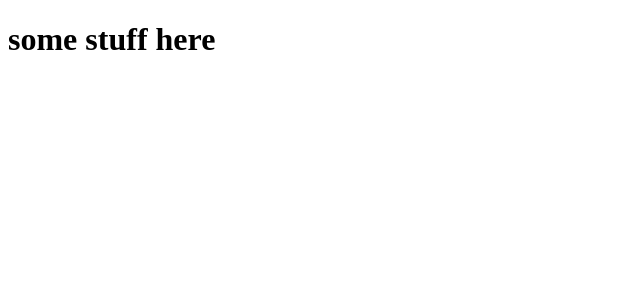
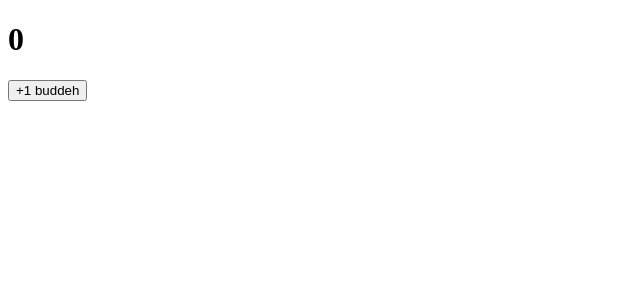
Before and after one commit to svhong/projectplayground, a React (Create React App) app: page / in a window 1280 px wide. Shown: the top 300 px of the page, without its empty margins (0-640 px from the left). Built offline with nearby package versions, Linux system fonts and the light colour scheme.

Commit message:
created a counter using onclick handler

```diff
--- a/src/App.js
+++ b/src/App.js
@@ -15,10 +15,29 @@ import React from "react";
 // }
 
 class App extends React.Component {
-    render () {
-        return <div>
-            <h1>some stuff here</h1>
-        </div>
+    constructor() {
+        super()
+        this.state = {
+            counter: 0
+        }
+        this.handleClick = this.handleClick.bind(this);
+    }
+
+    handleClick = () => {
+        this.setState((prevState) => {
+            return {
+                counter: prevState.counter + 1
+            }
+        })
+    }
+
+    render() {
+        return (
+            <div>
+                <h1>{this.state.counter}</h1>
+                <button onClick={this.handleClick}>+1 buddeh</button>
+            </div>
+        )
     }
 }
 
```
